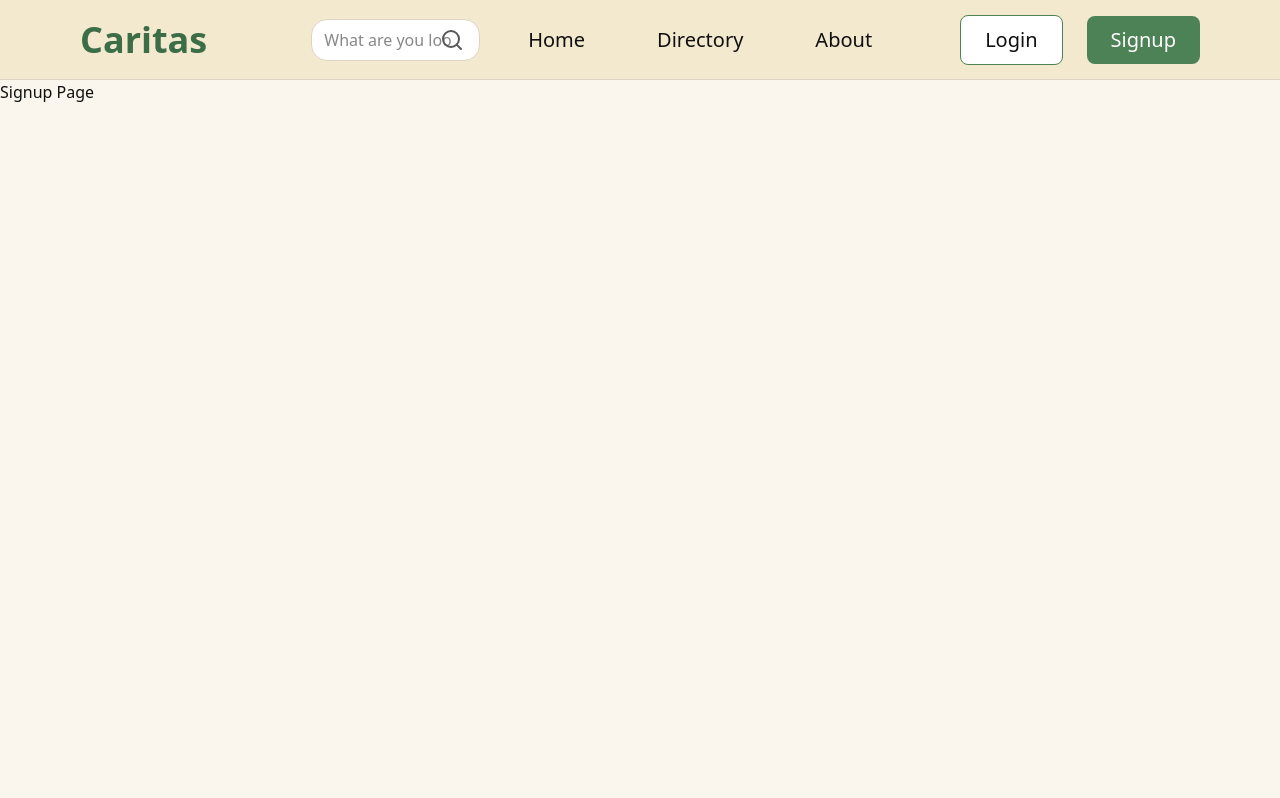
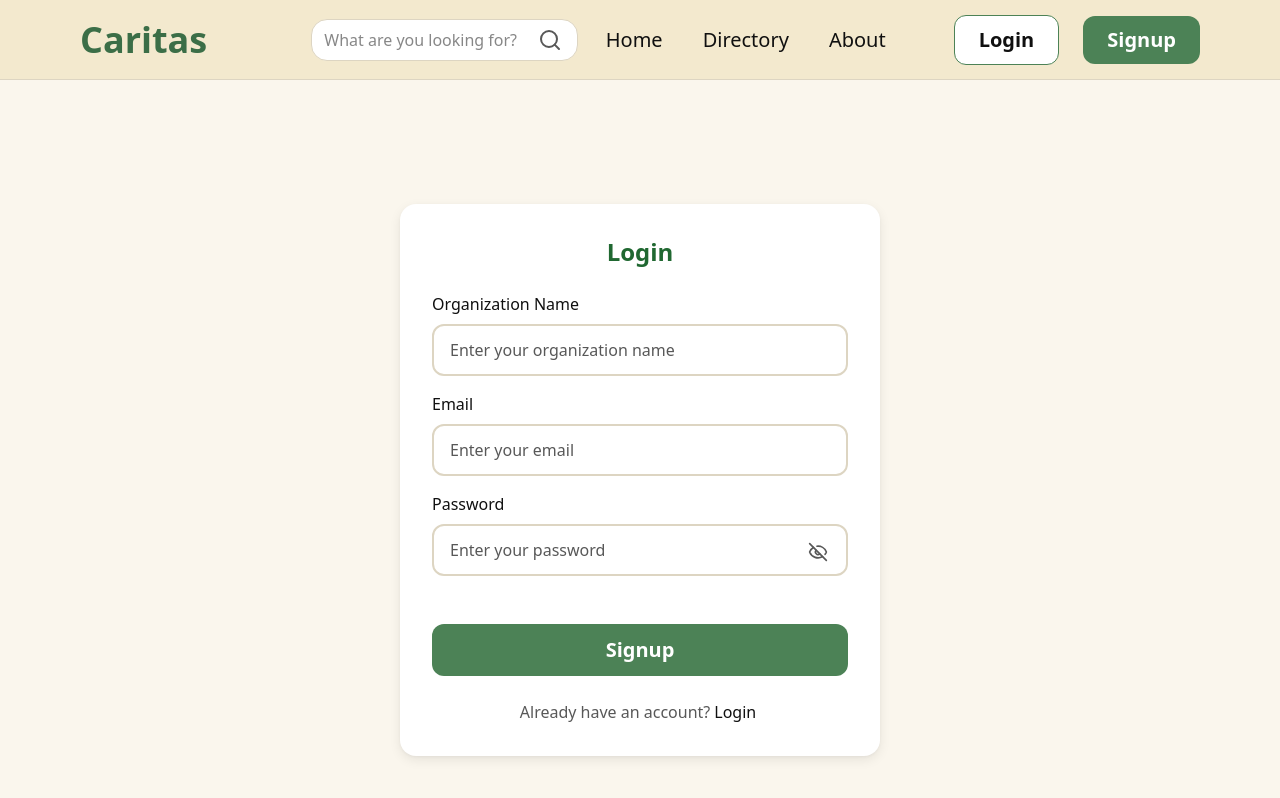
Before and after one commit to Yummypieisyummy/Caritas, a React (Vite) app in the folder frontend/: page /signup in a window 1280 px wide. Shown: the top 798 px of the page. Built offline with nearby package versions, Linux system fonts and the light colour scheme.

Commit message:
Create basic login/signup forms with reusable input component

```diff
--- a/frontend/src/components/layout/Navbar.tsx
+++ b/frontend/src/components/layout/Navbar.tsx
@@ -26,7 +26,7 @@ const Navbar = () => {
           <Search className="absolute right-10 text-text-muted" />
         </div>
 
-        <div className="flex items-center gap-6 text-xl font-medium">
+        <div className="flex items-center gap-8 text-xl font-medium">
           {navLinks.map((link) => (
             <Button
               as="link"
--- a/frontend/src/components/ui/Button.tsx
+++ b/frontend/src/components/ui/Button.tsx
@@ -30,30 +30,40 @@ type ButtonProps = ButtonAsButtonProps | ButtonAsLinkProps; // ButtonProps can b
 
 const Button = (props: ButtonProps) => {
   const baseStyles =
-    'rounded-lg cursor-pointer inline-flex items-center justify-center transition-opacity duration-200';
+    'rounded-xl cursor-pointer inline-flex items-center justify-center transition-opacity duration-200';
 
   const variants = {
     primary: 'bg-accent-green text-white hover:opacity-90',
     secondary: 'bg-white border-1 border-accent-green hover:opacity-85',
-    icon: 'bg-sky-500 hover:opacity-90 ',
-    textOnly: 'hover:opacity-80',
+    icon: 'hover:opacity-85',
+    textOnly: 'hover:opacity-85',
+  };
+
+  const getSizes = (variant: ButtonVariant, size: ButtonSize) => {
+    if (variant === 'textOnly') return 'px-1 py-0';
+
+    const sizesMap = {
+      sm: 'px-2.5 py-1.5',
+      md: 'px-3 py-2 text-lg',
+      lg: 'px-6 py-2.5 text-xl font-semibold',
+    };
+
+    return sizesMap[size];
   };
 
   const sizes = {
     sm: 'px-2.5 py-1.5',
     md: 'px-3 py-2 text-lg',
-    lg: 'px-6 py-2.5 text-xl font-medium',
+    lg: 'px-6 py-2.5 text-xl font-semibold',
   };
+
+  const variant = props.variant || 'primary';
+  const size = props.size || 'md';
+  const sizeStyle = getSizes(variant, size);
 
   // Render links
   if (props.as === 'link') {
-    const {
-      to,
-      children,
-      className = '',
-      variant = 'primary',
-      size = 'md',
-    } = props;
+    const { to, children, className = '' } = props;
 
     return (
       <NavLink
@@ -61,10 +71,10 @@ const Button = (props: ButtonProps) => {
         className={
           typeof className === 'function'
             ? (navProps) =>
-                `${baseStyles} ${variants[variant]} ${sizes[size]} ${className(
+                `${baseStyles} ${variants[variant]} ${sizeStyle} ${className(
                   navProps
                 )}`
-            : `${baseStyles} ${variants[variant]} ${sizes[size]} ${className}`
+            : `${baseStyles} ${variants[variant]} ${sizeStyle} ${className}`
         }
       >
         {children}
@@ -73,17 +83,11 @@ const Button = (props: ButtonProps) => {
   }
 
   // Render normal buttons
-  const {
-    children,
-    className = '',
-    variant = 'primary',
-    size = 'md',
-    ...rest
-  } = props;
+  const { children, className = '', ...rest } = props;
 
   return (
     <button
-      className={`${baseStyles} ${variants[variant]} ${sizes[size]} ${className}`}
+      className={`${baseStyles} ${variants[variant]} ${sizeStyle} ${className}`}
       {...rest}
     >
       {children}
--- a/frontend/src/components/ui/Input.tsx
+++ b/frontend/src/components/ui/Input.tsx
@@ -1,5 +1,30 @@
-const Input = () => {
-  return <div>Input</div>;
+import { InputHTMLAttributes, Ref } from 'react';
+
+interface InputProps extends InputHTMLAttributes<HTMLInputElement> {
+  label?: string;
+  id: string;
+  ref?: Ref<HTMLInputElement>;
+  className?: string;
+}
+
+const Input = (props: InputProps) => {
+  const { label, id, ref, className = '', ...rest } = props;
+
+  return (
+    <div className="flex flex-col gap-2 w-full">
+      {label && (
+        <label htmlFor={id} className="font-medium text-text-base">
+          {label}
+        </label>
+      )}
+      <input
+        id={id}
+        ref={ref}
+        className={`bg-white border-2 border-nav-stroke rounded-xl px-4 py-3 w-full outline-none transition-all duration-200 focus:border-accent-green focus:shadow-sm placeholder:text-text-muted hover:border-filter-stroke ${className}`}
+        {...rest}
+      />
+    </div>
+  );
 };
 
 export default Input;
--- a/frontend/src/pages/DirectoryPage.tsx
+++ b/frontend/src/pages/DirectoryPage.tsx
@@ -4,12 +4,12 @@ import VolunteerCard from '../components/directory/VolunteerCard';
 
 const DirectoryPage = () => {
   return (
-    <main className="flex min-h-[calc(100vh-5rem)]">
+    <main className="flex min-h-screen">
       {/* Left sidebar filters */}
       <Filters />
 
       {/* Right content */}
-      <section className="ml-80 flex flex-col flex-1 px-6 py-4">
+      <section className="ml-80 flex flex-col flex-1 p-6">
         <header className="mb-6 ">
           <h1 className="font-medium text-3xl">Local Charity Posts</h1>
         </header>
--- a/frontend/src/pages/LoginPage.tsx
+++ b/frontend/src/pages/LoginPage.tsx
@@ -1,7 +1,103 @@
-// Import Login components and files here
+import Input from '../components/ui/Input';
+import Button from '../components/ui/Button';
+import { Eye, EyeOff } from 'lucide-react';
+import { useState, useRef } from 'react';
+import { useNavigate } from 'react-router-dom';
 
 const LoginPage = () => {
-  return <div>Login Page</div>;
+  const [isSubmitting, setIsSubmitting] = useState(false); // Disable button while submitting
+  const [showPassword, setShowPassword] = useState(false);
+  const navigate = useNavigate();
+
+  const emailRef = useRef<HTMLInputElement>(null);
+  const passwordRef = useRef<HTMLInputElement>(null);
+
+  const handleSubmit = (e: React.FormEvent<HTMLFormElement>) => {
+    e.preventDefault(); // Stop the page from reloading - default form action
+
+    const email = emailRef.current?.value;
+    const password = passwordRef.current?.value;
+
+    console.log('Form Submitted:', email, password);
+
+    try {
+      setIsSubmitting(true);
+      // Post to login endpoint
+      navigate(-1); // Return to previous page on success
+    } catch (err) {
+      console.error(err); // add custom error message later
+    } finally {
+      setIsSubmitting(false);
+    }
+  };
+
+  return (
+    <main className="flex flex-col justify-center items-center min-h-screen w-full">
+      <section className="flex flex-col gap-6 w-120 bg-white rounded-2xl p-8 shadow-card-shadow">
+        <h2 className="mx-auto font-semibold text-2xl text-text-green">
+          Login
+        </h2>
+        <form onSubmit={handleSubmit} className="flex flex-col gap-4">
+          <Input
+            ref={emailRef}
+            type="email"
+            name="email"
+            id="email"
+            label="Email"
+            placeholder="Enter your email"
+          />
+          <div className="relative">
+            <Input
+              ref={passwordRef}
+              type={showPassword ? 'text' : 'password'}
+              name="password"
+              id="password"
+              label="Password"
+              placeholder="Enter your password"
+            />
+            <Button
+              as="button"
+              variant="icon"
+              type="button"
+              onClick={() => setShowPassword(!showPassword)}
+              className="absolute right-2 top-1/2 opacity-100 text-text-muted hover:text-text-base transition-colors"
+            >
+              {showPassword ? (
+                <Eye className="w-5 h-5" />
+              ) : (
+                <EyeOff className="w-5 h-5" />
+              )}
+            </Button>
+          </div>
+
+          <Button
+            disabled={isSubmitting}
+            type="submit"
+            as="button"
+            variant="primary"
+            size="lg"
+            aria-label="Login"
+            className="py-3 mt-8"
+          >
+            {isSubmitting ? 'Logging in...' : 'Login'}
+          </Button>
+        </form>
+
+        <div className="flex items-center justify-center">
+          <p className="text text-text-muted">Need an account?</p>
+          <Button
+            as="link"
+            to="/signup"
+            variant="textOnly"
+            size="md"
+            className="text-md"
+          >
+            Signup
+          </Button>
+        </div>
+      </section>
+    </main>
+  );
 };
 
 export default LoginPage;
--- a/frontend/src/pages/SignupPage.tsx
+++ b/frontend/src/pages/SignupPage.tsx
@@ -1,7 +1,113 @@
-// Import Signup components and files here
+import Input from '../components/ui/Input';
+import Button from '../components/ui/Button';
+import { Eye, EyeOff } from 'lucide-react';
+import { useState, useRef } from 'react';
+import { useNavigate } from 'react-router-dom';
 
 const SignupPage = () => {
-  return <div>Signup Page</div>;
+  const [isSubmitting, setIsSubmitting] = useState(false); // Disable button while submitting
+  const [showPassword, setShowPassword] = useState(false);
+  const navigate = useNavigate();
+
+  const orgNameRef = useRef<HTMLInputElement>(null);
+  const emailRef = useRef<HTMLInputElement>(null);
+  const passwordRef = useRef<HTMLInputElement>(null);
+
+  const handleSubmit = (e: React.FormEvent<HTMLFormElement>) => {
+    e.preventDefault(); // Stop the page from reloading - default form action
+
+    const orgName = orgNameRef.current?.value;
+    const email = emailRef.current?.value;
+    const password = passwordRef.current?.value;
+
+    console.log('Form Submitted:', orgName, email, password);
+
+    try {
+      setIsSubmitting(true);
+      // Post to login endpoint
+      navigate(-1); // Return to previous page on success
+    } catch (err) {
+      console.error(err); // add custom error message later
+    } finally {
+      setIsSubmitting(false);
+    }
+  };
+
+  return (
+    <main className="flex flex-col justify-center items-center min-h-screen w-full">
+      <section className="flex flex-col gap-6 w-120 bg-white rounded-2xl p-8 shadow-card-shadow">
+        <h2 className="mx-auto font-semibold text-2xl text-text-green">
+          Login
+        </h2>
+        <form onSubmit={handleSubmit} className="flex flex-col gap-4">
+          <Input
+            ref={orgNameRef}
+            type="text"
+            name="orgName"
+            id="orgName"
+            label="Organization Name"
+            placeholder="Enter your organization name"
+          />
+          <Input
+            ref={emailRef}
+            type="email"
+            name="email"
+            id="email"
+            label="Email"
+            placeholder="Enter your email"
+          />
+          <div className="relative">
+            <Input
+              ref={passwordRef}
+              type={showPassword ? 'text' : 'password'}
+              name="password"
+              id="password"
+              label="Password"
+              placeholder="Enter your password"
+            />
+            <Button
+              as="button"
+              variant="icon"
+              type="button"
+              onClick={() => setShowPassword(!showPassword)}
+              className="absolute right-2 top-1/2 opacity-100 text-text-muted hover:text-text-base transition-colors"
+            >
+              {showPassword ? (
+                <Eye className="w-5 h-5" />
+              ) : (
+                <EyeOff className="w-5 h-5" />
+              )}
+            </Button>
+          </div>
+
+          <Button
+            disabled={isSubmitting}
+            type="submit"
+            as="button"
+            variant="primary"
+            size="lg"
+            aria-label="Login"
+            className="py-3 mt-8"
+          >
+            {isSubmitting ? 'Creating Account...' : 'Signup'}
+          </Button>
+        </form>
+
+        <div className="flex items-center justify-center">
+          <p className="text text-text-muted">Already have an account?</p>
+          <Button
+            as="link"
+            to="/login"
+            variant="textOnly"
+            size="md"
+            className="text-md"
+          >
+            Login
+          </Button>
+        </div>
+      </section>
+    </main>
+  );
 };
 
 export default SignupPage;
```
Also changed, not shown: frontend/src/components/organization profile/MiniVolunteerCard.tsx (+6 -5 lines).
